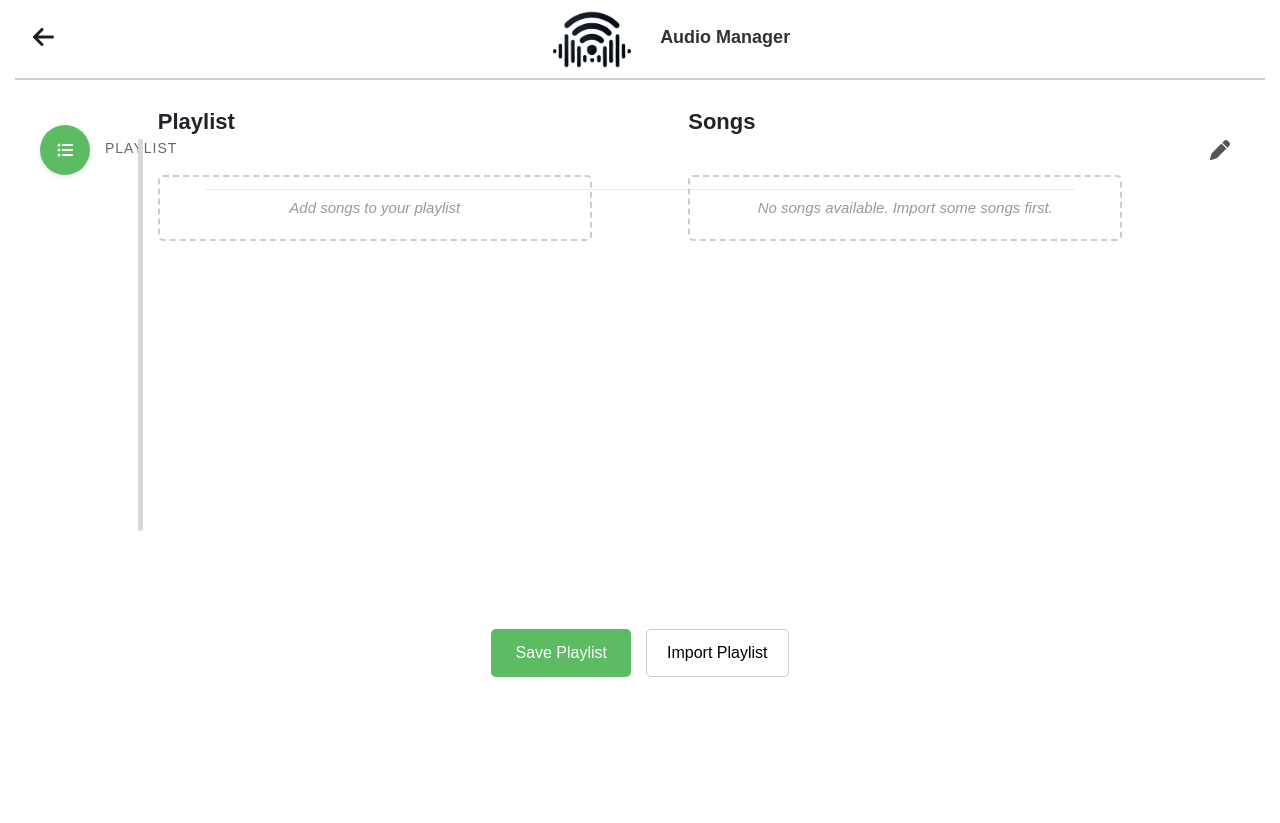
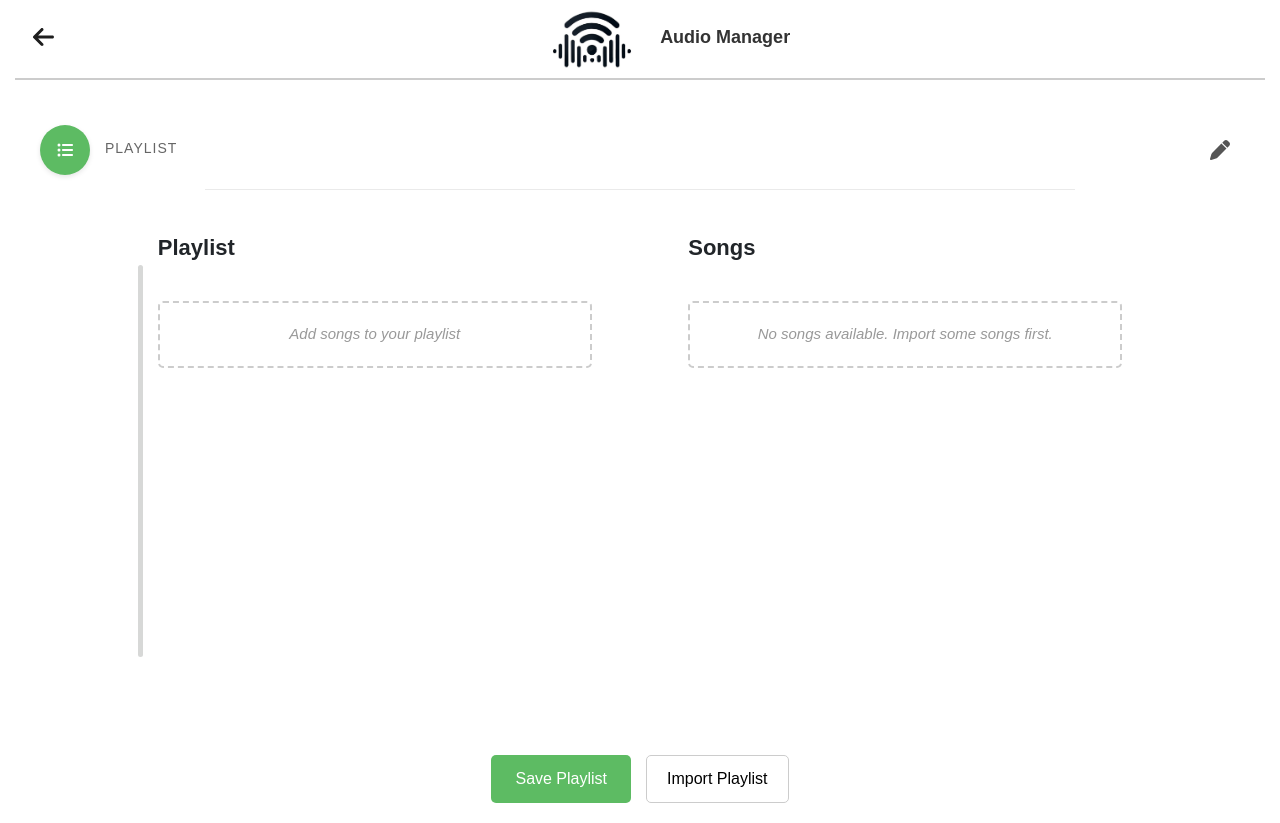
Before and after one commit to pedromelo1316/PECI--Difusao-de-Audio, a Flask app: template Main/Manager/templates/edit_playlist.html in a window 1280 px wide. Before the commit the page ends 677 px from the top, so only its background shows below. Run offline with Flask 3, Linux system fonts and the light colour scheme; the template is opened without the code that fills it, so the values that code supplies are empty; parts of the project's set-up code (start-up, migrations or seed data) failed here and were passed over; some libraries are stand-ins or nearby versions.

Commit message:
formatacao

```diff
--- a/Main/Manager/static/css/edit_playlist.css
+++ b/Main/Manager/static/css/edit_playlist.css
@@ -27,8 +27,7 @@ body {
     justify-content: center;
     align-items: center;
     flex-direction: column;
-    min-height: 85vh;
-    margin-top: -140px;
+    margin-top: 20px;
 }
 
 .content {
```
